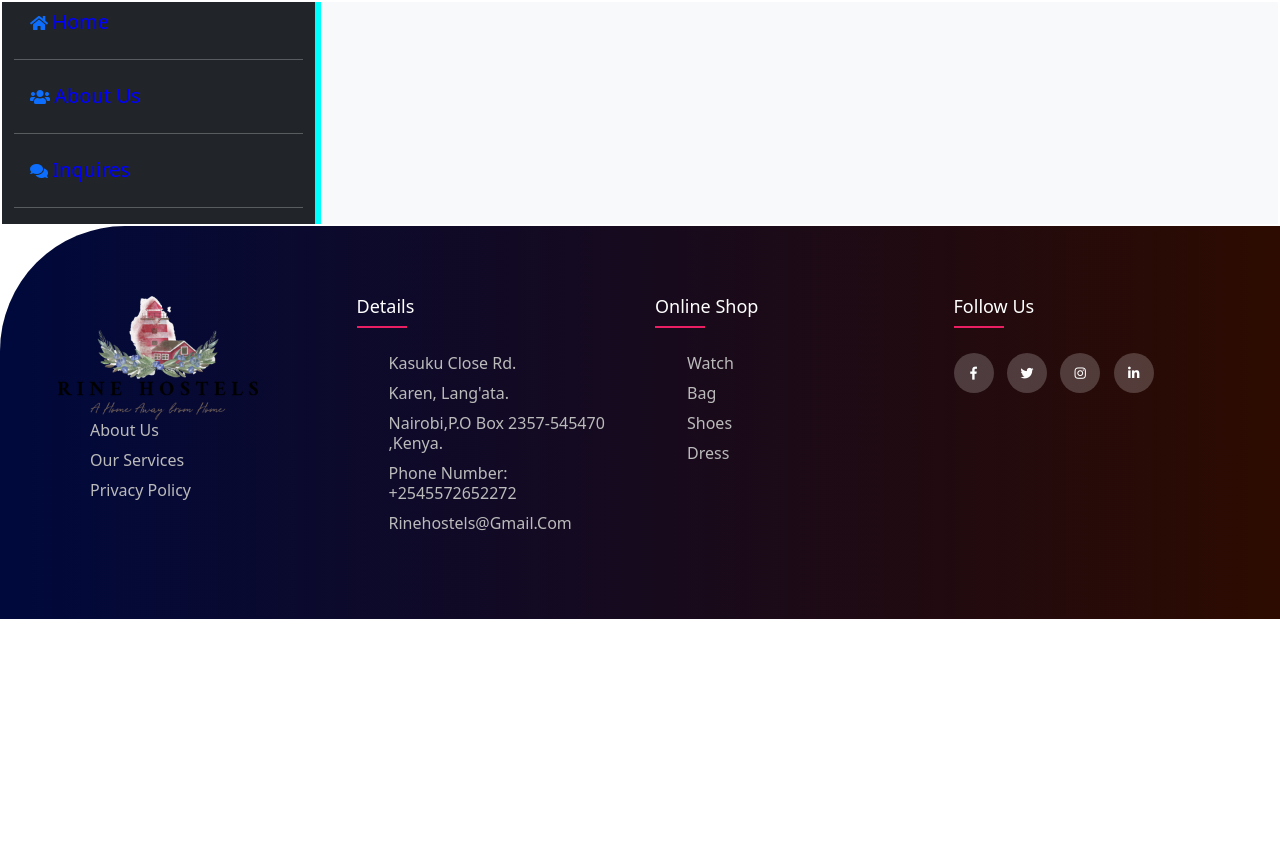
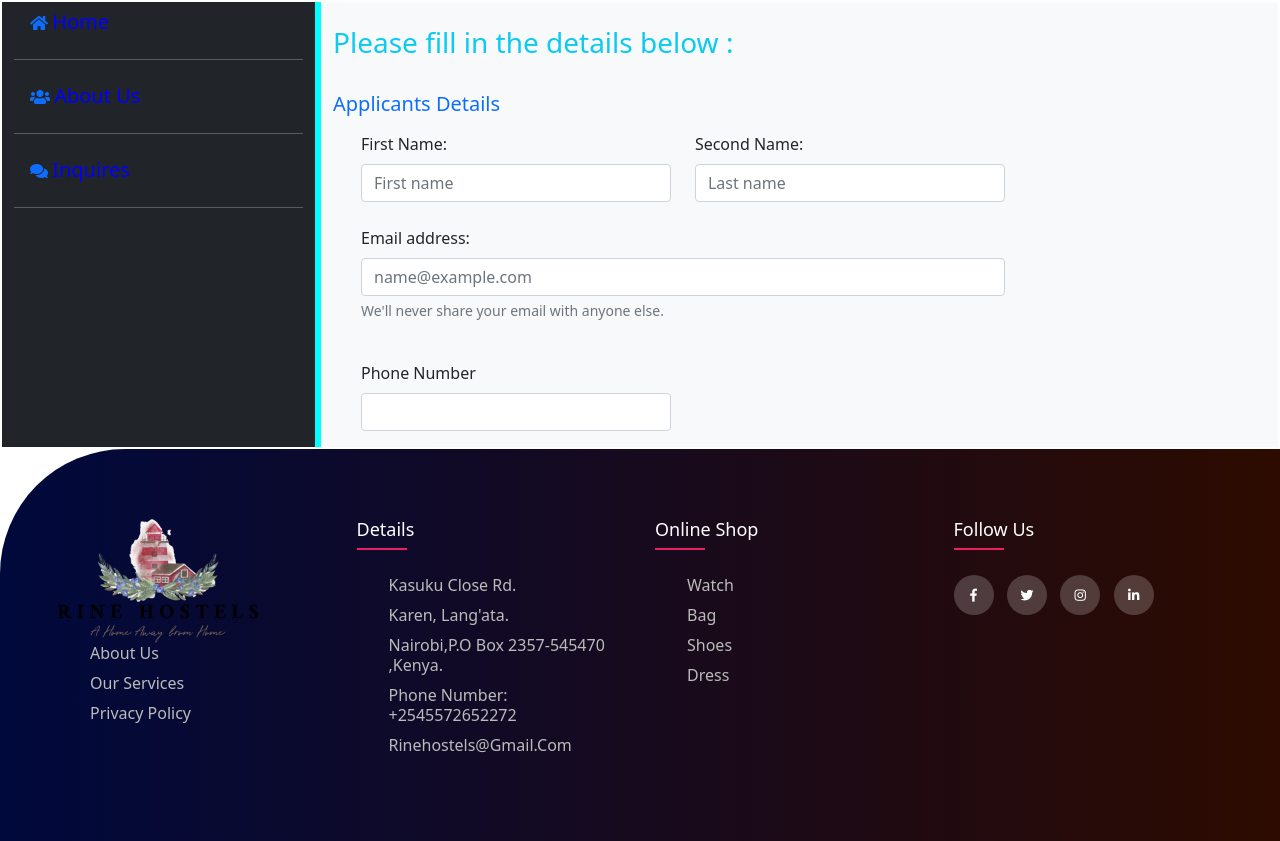
Before and after one commit to Eugene-Kabeyi/rine__hostels, a PHP site: page /book.php in a window 1280 px wide. Shown: the part 61-902 px from the top of the page. Before the commit the page ends 680 px from the top, so only its background shows below. Run offline with PHP 8.4, Linux system fonts and the light colour scheme; some libraries are stand-ins or nearby versions.

Commit message:
new update 13/11/2022 booking form

```diff
--- a/book.php
+++ b/book.php
@@ -1,10 +1,48 @@
 <?php
 include "header.php"?>
 
-        <div class="col-md-9 col-lg-9 bg-light">
-            <div>
+<div class="col-md-9 col-lg-9 bg-light">
+    <!--Applicants booking-->
+    <br>
+    <h3 class="text-info">Please fill in the details below :</h3>
+    <br>
+    <!--Applicants details-->
+    <h5 class="text-primary">Applicants Details</h5>
+    <div class="row m-2 p-2">
+        <div class="col">
+            <label class="form-label grey">First Name:</label>
+            <input type="text" class="form-control" placeholder="First name" aria-label="First name" name="fname_app"
+                required>
+
+        </div>
+        <div class="col">
+            <label class="form-label grey">Second Name:</label>
+            <input type="text" class="form-control" placeholder="Last name" aria-label="Last name" name="lname_app"
+                required>
+
+        </div>
+
+    </div>
+    <div class="row m-2 p-2">
+        <div class=" col mb-3">
+            <label for="exampleInputEmail1" class="form-label">Email address:</label>
+            <input type="email" class="form-control" id="exampleInputEmail1" aria-describedby="emailHelp"
+                name="email_app" placeholder="name@example.com" required>
+            <div id="emailHelp" class="form-text">We'll never share your email with anyone else.</div>
+        </div>
+    </div>
+    <div class="row m-2 p-2">
+        <div class="col-md-6">
+            <label class="form-label grey">Phone Number</label>
+            <input class="form-control" type="text" name="phoneNumber">
+        </div>
+    </div>
+
+
+
+
 </main>
 
-<?php
+    <?php
 include "footer.php";
 ?>
```
